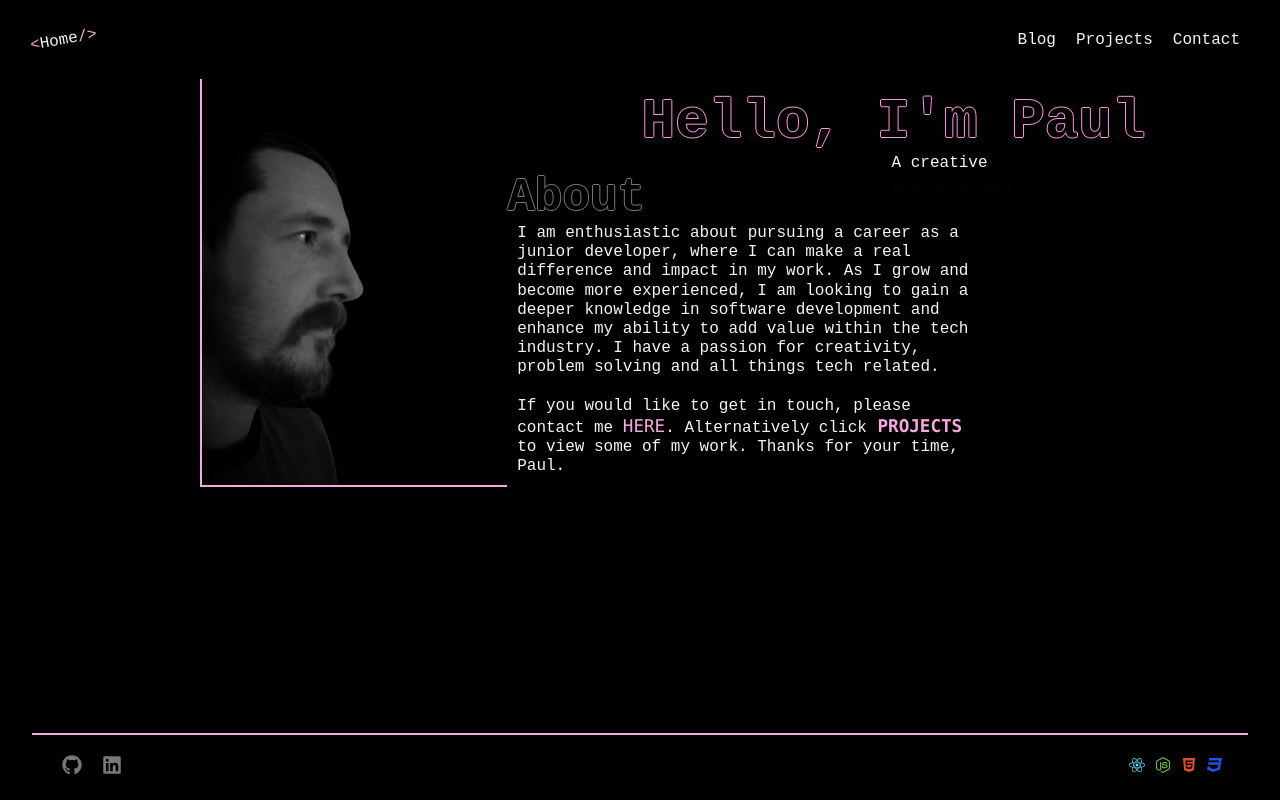
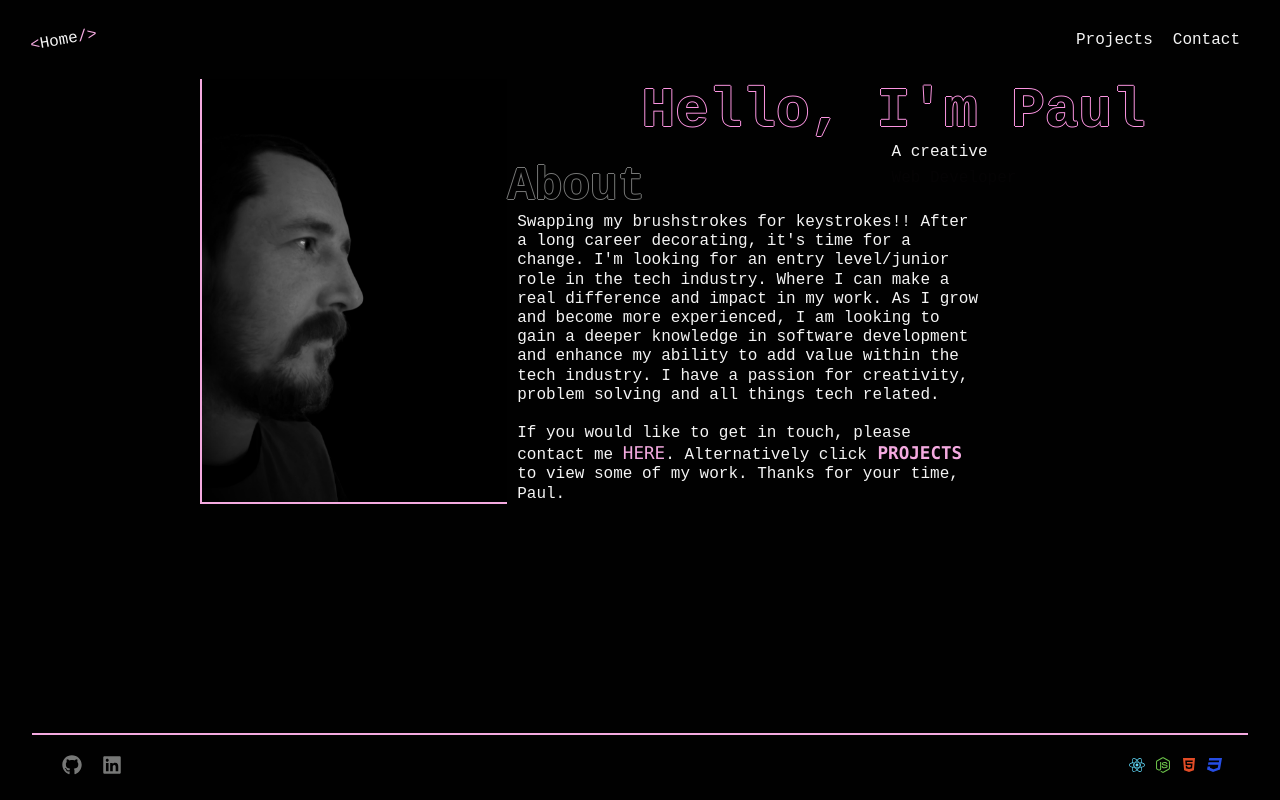
Before and after one commit to paulg44/portfolio_one, a React (Create React App) app in the folder my-portfolio/: page / in a window 1280 px wide. Built offline with nearby package versions, Linux system fonts and the light colour scheme; a web font is replaced by a local one.

Commit message:
add project, change bio, change broken web links

```diff
--- a/my-portfolio/src/App.js
+++ b/my-portfolio/src/App.js
@@ -8,7 +8,7 @@ import Navbar from "./Components/Navbar/Navbar";
 import Homepage from "./Pages/Homepage/Homepage";
 import Projects from "./Pages/Projects/Projects";
 import Contact from "./Pages/Contact/Contact";
-import Blogs from "./Pages/Blog/Blog";
+// import Blogs from "./Pages/Blog/Blog";
 import Submission from "./Pages/Submission/Submission";
 import Footer from "./Components/Footer/Footer";
 
@@ -18,7 +18,7 @@ function App() {
       <Navbar />
       <Routes>
         <Route path="/" element={<Homepage />} />
-        <Route path="/blogs" element={<Blogs />} />
+        {/* <Route path="/blogs" element={<Blogs />} /> */}
         <Route path="/projects" element={<Projects />} />
         <Route path="/contact" element={<Contact />} />
         <Route path="/submission" element={<Submission />} />
--- a/my-portfolio/src/Components/Navbar/Navbar.js
+++ b/my-portfolio/src/Components/Navbar/Navbar.js
@@ -12,9 +12,9 @@ function Navbar() {
         </Link>
 
         <div className="navbarLeftLinks">
-          <Link to={"/blogs"} className="contact-button blogBtn">
+          {/* <Link to={"/blogs"} className="contact-button blogBtn">
             Blog
-          </Link>
+          </Link> */}
           <Link to={"/projects"} className="contact-button">
             Projects
           </Link>
--- a/my-portfolio/src/Pages/Blog/Blog.js
+++ b/my-portfolio/src/Pages/Blog/Blog.js
@@ -6,6 +6,7 @@ import { useEffect, useState } from "react";
 function Blogs() {
   const [displayBlog, setDisplayBlog] = useState([]);
 
+  // Backend url for server deployment on render
   const backendURL = process.env.REACT_APP_BACKEND_URL
 
   //   Function to fetch blogs from database
--- a/my-portfolio/src/Pages/Homepage/Homepage.js
+++ b/my-portfolio/src/Pages/Homepage/Homepage.js
@@ -40,12 +40,14 @@ function Homepage() {
         <div className="about">
           <h3>About</h3>
           <p>
-            I am enthusiastic about pursuing a career as a junior developer,
-            where I can make a real difference and impact in my work. As I grow
-            and become more experienced, I am looking to gain a deeper knowledge
-            in software development and enhance my ability to add value within
-            the tech industry. I have a passion for creativity, problem solving
-            and all things tech related.
+            Swapping my brushstrokes for keystrokes!! After a long career
+            decorating, it's time for a change. I'm looking for an entry
+            level/junior role in the tech industry. Where I can make a real
+            difference and impact in my work. As I grow and become more
+            experienced, I am looking to gain a deeper knowledge in software
+            development and enhance my ability to add value within the tech
+            industry. I have a passion for creativity, problem solving and all
+            things tech related.
             <br />
             <br />
             If you would like to get in touch, please contact me
--- a/my-portfolio/src/Pages/Projects/Projects.css
+++ b/my-portfolio/src/Pages/Projects/Projects.css
@@ -200,7 +200,7 @@
   .projects {
     display: block;
     margin: 0;
-    height: fit-content;
+    height: auto;
   }
 
   .projects h3 {
--- a/my-portfolio/src/Pages/Projects/Projects.js
+++ b/my-portfolio/src/Pages/Projects/Projects.js
@@ -13,6 +13,7 @@ import lgGuitarsImg from "../../IMG/lg_guitars_home.jpg";
 import runningLogImg from "../../IMG/running_log_table.jpg";
 import javascriptSawImg from "../../IMG/saw-img.jpg";
 import ssj from "../../IMG/ssj_homepage.jpg";
+import techTracker from "../../IMG/trackerHomescreen.png";
 
 import "./Projects.css";
 
@@ -20,7 +21,7 @@ function Projects() {
   const projectsData = [
     {
       title: "LG Guitars",
-      websiteLink: "https://bespoke-centaur-2bc4f2.netlify.app/",
+      websiteLink: "https://lgguitars.netlify.app",
       githubLink: "https://github.com/paulg44/LGGuitars",
       imgSrc: lgGuitarsImg,
       description:
@@ -43,6 +44,15 @@ function Projects() {
       imgSrc: javascriptSawImg,
       description:
         "A bundle of JavaScript projects, all your classic favourites like a calculator, quiz and a horror style rock, paper, scissors game. Some with a unique twist and interactive CSS. Full test suite this time courtesy of Jest & Playwright.",
+      className: "individual-project",
+    },
+    {
+      title: "Local Tech Tracker",
+      githubLink: "https://github.com/paulg44/applications",
+      // websiteLink: "https://paulg44.github.io/javascript-project-bundle/",
+      imgSrc: techTracker,
+      description:
+        "A small application to keep track of local companies that have junior roles available and their tech stack. This is a good way of being able to see if I need to learn something new. For example after my small research I am going to start digging into C#.",
       className: "individual-project",
     },
     {
```
Also changed, not shown: my-portfolio/src/IMG/trackerHomescreen.png (added).
